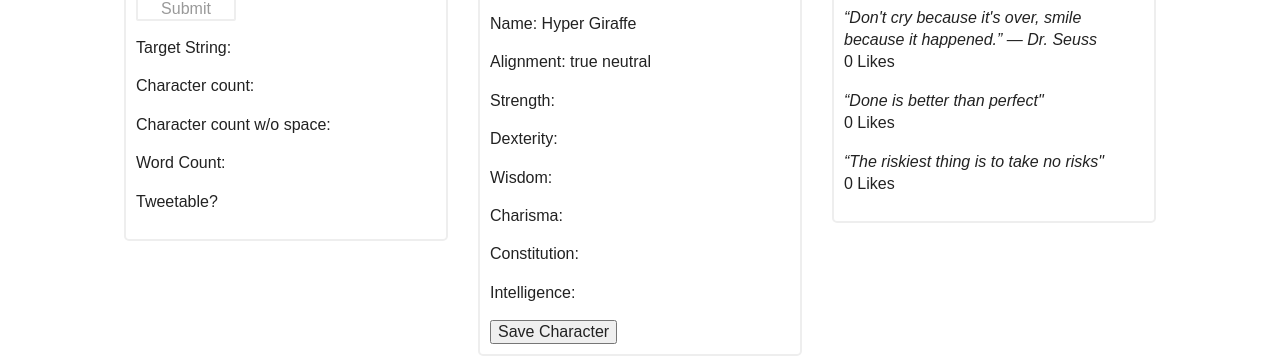
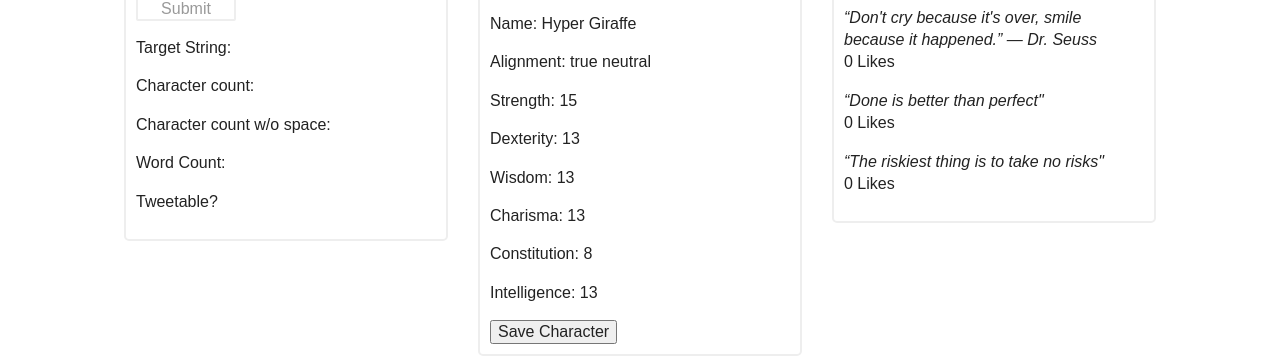
Before and after one commit to patriciadeboer/starter_website, a website: page posts/blog_entry/calc2.html in a window 1280 px wide. Both pictures are taken after a click on the input "Generate Player!". Shown: the part 215-571 px from the top of the page. Drawn offline with Linux system fonts and the light colour scheme.

Commit message:
finished rolling of dice and  javascript for dnd characters

```diff
--- a/js/calculator.js
+++ b/js/calculator.js
@@ -71,12 +71,61 @@ function generate_character() {
 // 		// replace this with your function that doesn't allow a dice roll to be a 1
 
 // 		return Math.floor(Math.random()*6) + Math.floor(Math.random()*6) + Math.floor(Math.random()*6);
+	// function rollDice() {
+	// 	var numberOfDice = 4;
+	// 	var sidedDice= 6;
+
+	// 	var allRolls= [0];
+	// 	for(i=1; i<=numberOfDice; i++){
+ //  			var rollOne = Math.floor(Math.random()*sidedDice) + 1; // function uses same Math.floor but does it x times,
+ //  			//console.log('\n dice ' + [i] + ' is ' + rollmanysides)
+ //  			var rollTwo = Math.floor(Math.random()*sidedDice) + 1;
+ //  			var rollThree = Math.floor(Math.random()*sidedDice) + 1;
+ //  			var rollFour = Math.floor(Math.random()*sidedDice) + 1;
+	// 		console.log('\n one ' + [i] + ' two ' + rollTwo + ' three ' + rollThree)
+	// 	}
+	// }
+
+	function rollDice() {
+		var numberOfDice = 4;
+		var sidedDice= 6;
+
+		var allRolls= [0];
+		var sumAllRolls = 0;
+		for(i=1; i<=numberOfDice; i++){
+  			allRolls[i-1] = Math.floor(Math.random()*sidedDice) + 1;
+  			if(allRolls[i-1]===1) {
+  				i--;
+  			}
+			//sumAllRolls +=allRolls[i-1]
+		}
+		for(i=1; i<=numberOfDice; i++){
+			sumAllRolls +=allRolls[i-1]
+		}
+
+		console.log(allRolls + " - array of Rolls")
+		console.log(sumAllRolls + " (sum of all) ")
+		minimumRoll=Math.min.apply(null, allRolls);
+		console.log("-" + minimumRoll)
+
+		sumMinusMin= sumAllRolls - minimumRoll;
+
+		console.log(sumMinusMin + " = sum of all rolls minus mimumum")
+
+		return sumMinusMin
+
+
+	}
 // 	}
 
 	document.getElementById('js_random_dndname').innerHTML = randomName();
 	document.getElementById('js_random_alignment').innerHTML = randomAlignment();
-// 	document.getElementById('js_dnd_str').innerHTML = rollStat();
-// 	document.getElementById('js_dnd_dex').innerHTML = rollStat();
+ 	document.getElementById('js_dnd_strength').innerHTML = rollDice();
+	document.getElementById('js_dnd_dexterity').innerHTML = rollDice();
+	document.getElementById("js_dnd_wisdom").innerHTML = rollDice();
+	document.getElementById("js_dnd_charisma").innerHTML = rollDice();
+	document.getElementById("js_dnd_constitution").innerHTML = rollDice();
+	document.getElementById("js_dnd_intelligence").innerHTML = rollDice();
 
  }
 
--- a/posts/blog_entry/calc2.html
+++ b/posts/blog_entry/calc2.html
@@ -39,13 +39,13 @@
                 <h2>Dungeon &amp Dragon Stats </h2>
                 <input type="submit" value="Generate Player!" onclick="generate_character()" />
                 <p class="stat"> Name: <span id="js_random_dndname"> </span> </p>
-                <p class="stat"> Alignment: <span id="js_random_alignment" </p>
-                <p class="stat"> Strength: </p>
-                <p class="stat"> Dexterity: </p>
-                <p class="stat"> Wisdom: </p>
-                <p class="stat"> Charisma: </p>
-                <p class="stat"> Constitution: </p>
-                <p class="stat"> Intelligence: </p>
+                <p class="stat"> Alignment: <span id="js_random_alignment"></span> </p>
+                <p class="stat"> Strength: <span id="js_dnd_strength"></span></p>
+                <p class="stat"> Dexterity: <span id="js_dnd_dexterity"></span></p>
+                <p class="stat"> Wisdom: <span id="js_dnd_wisdom"></span></p>
+                <p class="stat"> Charisma: <span id="js_dnd_charisma"></span></p>
+                <p class="stat"> Constitution: <span id="js_dnd_constitution"></span></p>
+                <p class="stat"> Intelligence: <span id="js_dnd_intelligence"></span></p>
                 <input type="submit" value="Save Character" />
             </div>
             <div class="calculator">
```
